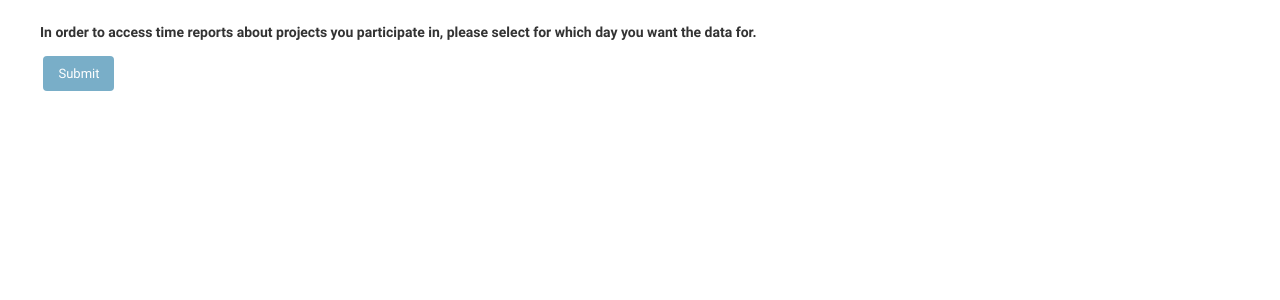
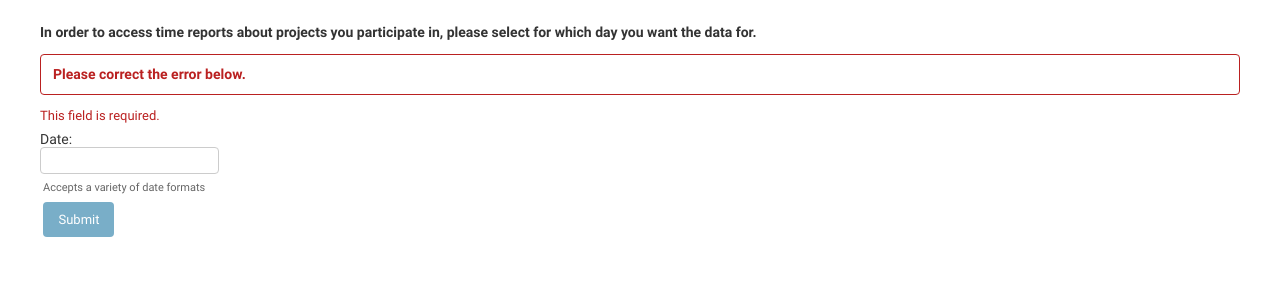
Before and after one commit to tekktura/hubstaff-bot135, a Django app: page /time_report in a window 1280 px wide. Shown: the part 48-348 px from the top of the page. Run offline with Django 3.2, Linux system fonts and the light colour scheme.

Commit message:
interaction improvements between auth and report pages

```diff
--- a/hubstaff/time_report/apps.py
+++ b/hubstaff/time_report/apps.py
@@ -15,10 +15,9 @@ class Settings(dict):
     """
     SETTINGS_PATH = os.path.join(os.path.dirname(__file__), SETTINGS_FILE)
 
-    def load(self):
+    def __init__(self):
         with open(self.SETTINGS_PATH, "r") as fp:
-            self = json.load(fp)
-            return self
+            self.update(json.load(fp))
 
     def save(self):
         with open(self.SETTINGS_PATH, "w") as fp:
--- a/hubstaff/time_report/forms.py
+++ b/hubstaff/time_report/forms.py
@@ -42,3 +42,14 @@ class CredentialsForm(forms.Form):
                 raise ValidationError("API access is only for organizations on an active plan")
         self.cleaned_data["user"] = data.get("user", {})
         return self.cleaned_data
+
+
+class TimeReportForm(forms.Form):
+    """
+    This form is used to provide date for which time report will be obtained.
+    """
+    for_date = forms.DateField(
+        label="Date",
+        required=True,
+        help_text="Accepts a variety of date formats"
+    )
--- a/hubstaff/time_report/templates/time_report.html
+++ b/hubstaff/time_report/templates/time_report.html
@@ -31,7 +31,12 @@
 
 <div id="content-main">
 
-<form action="." method="post" id=report-form">{% csrf_token %}
+<form action="/time_report" method="post" id=report-form">{% csrf_token %}
+  <div class="form-row">
+      {{ form.for_date.errors }}
+      <div>{{ form.for_date.label_tag }}</div> {{ form.for_date }}
+      <p class="help">{{ form.for_date.help_text }}</p>
+  </div>
   <div class="submit-row">
     <label>&nbsp;</label><input type="submit" value="{% trans 'Submit' %}">
   </div>
--- a/hubstaff/time_report/views.py
+++ b/hubstaff/time_report/views.py
@@ -1,9 +1,10 @@
+import datetime
 from django import urls
 from django.http import HttpResponseRedirect
 from django.shortcuts import render
 from django.utils.http import urlencode
 
-from .forms import CredentialsForm
+from .forms import CredentialsForm, TimeReportForm
 from .apps import Settings
 
 def index(request):
@@ -19,8 +20,15 @@ def index(request):
             settings["username"] = auth_form.cleaned_data["username"]
             settings.save()
             user = auth_form.cleaned_data["user"]
+            yesterday = datetime.date.today() - datetime.timedelta(days=1)
+            params = {
+                "app_token": auth_form.cleaned_data["app_token"],
+                "id": user["id"],
+                "name": user["name"],
+                "for_date": yesterday,
+            }
             return HttpResponseRedirect(
-                urls.reverse('time_report') + "?" + urlencode(user)
+                urls.reverse('time_report') + "?" + urlencode(params)
             )
     else:
         auth_form = CredentialsForm(initial=settings)
@@ -33,4 +41,10 @@ def time_report(request):
     The main view for the Time Report. Using the Auth Token retrieves the necessary data
     and displays to the user as a table. Data can be downloaded to a CSV file.
     """
-    return render(request, 'time_report.html')
+    if request.method == 'POST':
+        report_form = TimeReportForm(request.POST)
+    else:
+        report_form = TimeReportForm(request.GET)
+
+    context = {"form": report_form}
+    return render(request, 'time_report.html', context)
```
